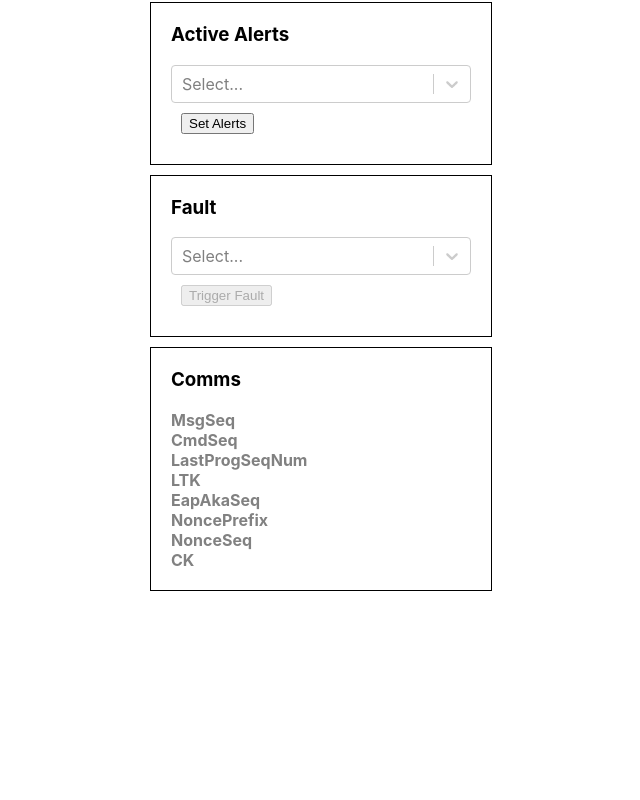
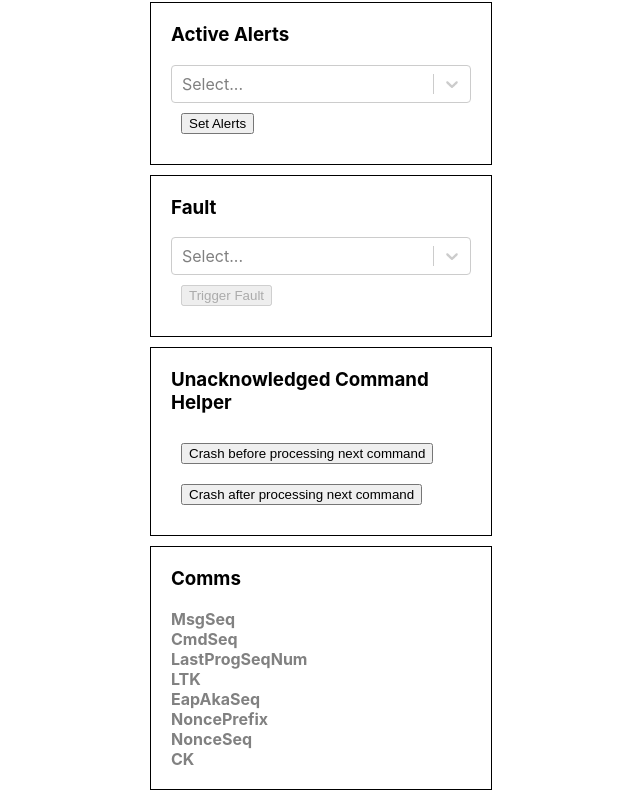
Before and after one commit to ps2/pod_simulator_frontend, a React (Create React App) app: page / in a window 1280 px wide. Shown: the part 799-1599 px from the top of the page, without its empty margins (319-959 px from the left). Before the commit the page ends 1400 px from the top, so only its background shows below. Built offline with nearby package versions, Linux system fonts and the light colour scheme; no server answers.

Commit message:
Add crash triggers for testing unacknowledged commands

```diff
--- a/src/App.js
+++ b/src/App.js
@@ -106,6 +106,18 @@ function App() {
     event.preventDefault();
   };
 
+  function sendCrashNextCommand(beforeProcessing) {
+    sendMsg({"command": "crashNextCommand", "beforeProcessing": beforeProcessing});
+  }
+
+  function crashBeforeProcessing() {
+    sendCrashNextCommand(true);
+  }
+
+  function crashAfterProcessing() {
+    sendCrashNextCommand(false);
+  }
+
   function dec2bin(dec) {
     return (dec >>> 0).toString(2);
   }
@@ -174,6 +186,16 @@ function App() {
       </div>
 
       <div className="group">
+        <h3>Unacknowledged Command Helper</h3>
+        <button onClick={crashBeforeProcessing}>
+          Crash before processing next command
+        </button>
+        <button onClick={crashAfterProcessing}>
+          Crash after processing next command
+        </button>
+      </div>
+
+      <div className="group">
         <h3>Comms</h3>
         <div><span className="var">MsgSeq</span> <span>{podState.MsgSeq}</span></div>
         <div><span className="var">CmdSeq</span> <span>{podState.CmdSeq}</span></div>
```
